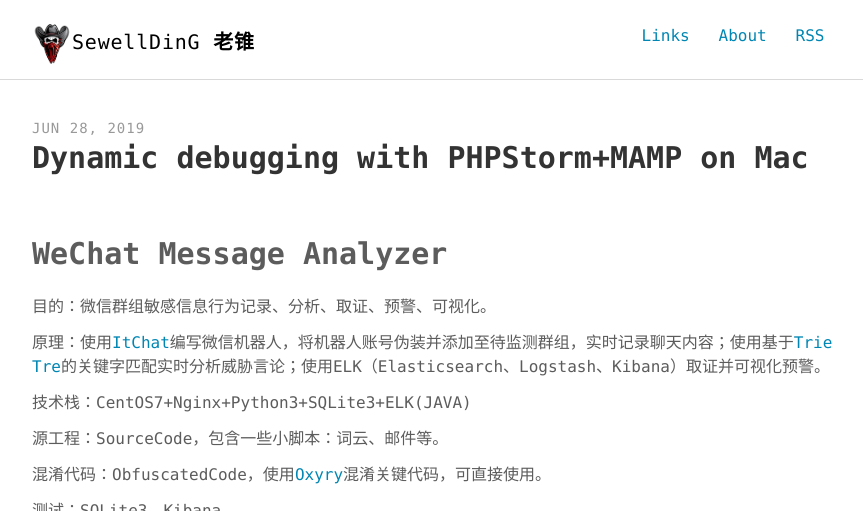
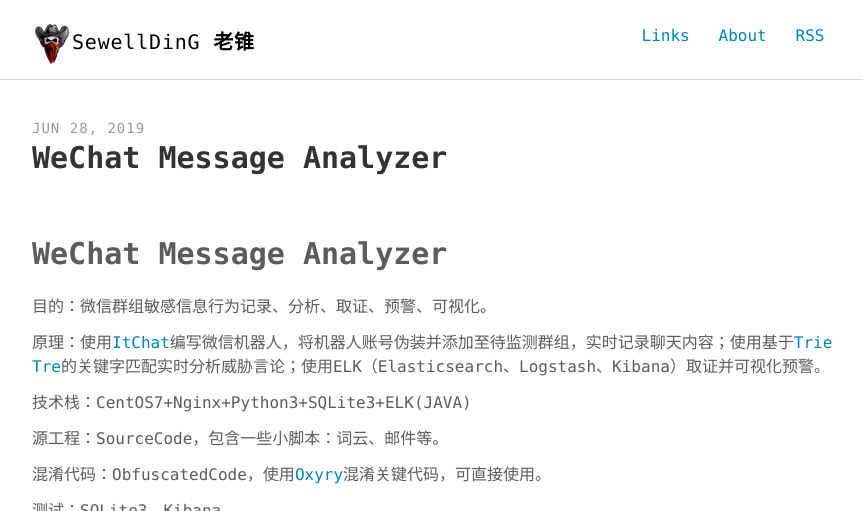
Before and after one commit to SewellDinG/sewellding.github.io, a Jekyll site: the page built from _posts/2019-06-28-WeChat Message Analyzer.md, in a window 1280 px wide and 900 px high, cut to the strip 0-511 px from the top of the window. Shown: the whole strip, without its empty margins (207-1070 px from the left). Built offline with Jekyll 4.4.1, drawn with Linux system fonts in a browser that asks for light colours.

Commit message:
[fix] WeChat Message Analyzer

```diff
--- a/_posts/2019-06-28-WeChat Message Analyzer.md
+++ b/_posts/2019-06-28-WeChat Message Analyzer.md
@@ -1,6 +1,6 @@
 ---
 layout: post
-title: Dynamic debugging with PHPStorm+MAMP on Mac
+title: WeChat Message Analyzer
 description: ""
 keywords: "Sword"
 ---
```
